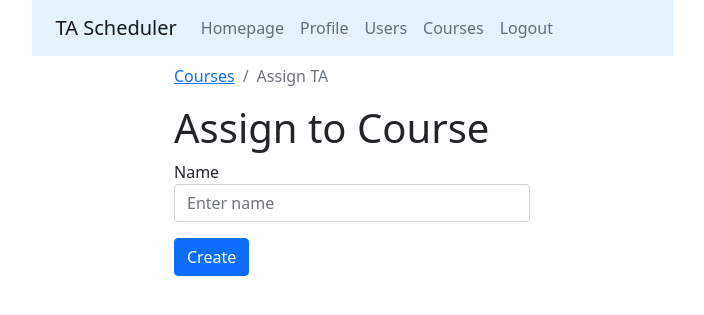
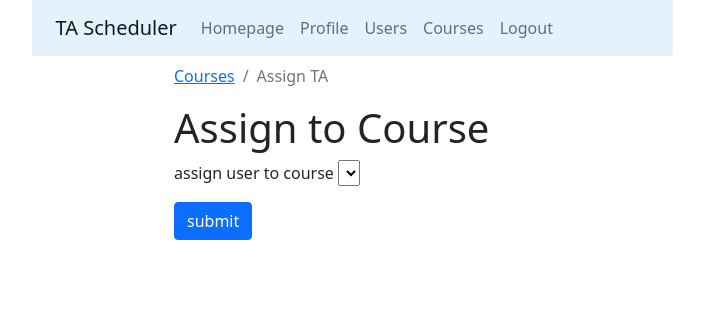
Before and after one commit to SiddharthPatel93/Djangoproject, a Django app: template scheduler/scheduler_app/templates/section_assignment.html in a window 1280 px wide. Shown: the top 315 px of the page, without its empty margins (288-992 px from the left). Run offline with Django 3.2, Linux system fonts and the light colour scheme; the template is opened without the code that fills it, so the values that code supplies are empty.

Commit message:
some progress on section assignment with connor

```diff
--- a/scheduler/scheduler/urls.py
+++ b/scheduler/scheduler/urls.py
@@ -38,5 +38,5 @@ urlpatterns = [
     path('courses/<int:course>/delete/', views.DeleteCourseView.as_view()),
     path('courses/<int:course>/sections/<int:section>/delete/', views.DeleteSectionView.as_view()),
     path('courses/<int:course>/assign/', views.AssignToCourseview.as_view()),
-    path('courses/<int:course>/<int:section>/assign/', views.AssignToCourseview.as_view()),
+    path('courses/<int:course>/<int:section>/assign/', views.AssignToSectionView.as_view()),
 ] + static(settings.STATIC_URL, document_root=settings.STATIC_ROOT)
--- a/scheduler/scheduler_app/templates/section_assignment.html
+++ b/scheduler/scheduler_app/templates/section_assignment.html
@@ -19,8 +19,12 @@
                 <h1>Assign to Course</h1>
 
                 <div class="form-group mb-3">
-                    <label for="name">Name</label>
-                    <input type="text" class="form-control" name="name" placeholder="Enter name" required>
+                    <label for = "users">assign user to course</label>
+                    <select name = "user" id="user">
+                        {% for user in users %}
+                            <option value="{{ user.pk }}">{{ user.name }} - {{  user.role }}</option>
+                        {% endfor %}
+                    </select>
                 </div>
 
                 {% if errors %}
@@ -31,7 +35,7 @@
                     </ul>
                 {% endif %}
 
-                <button class="btn btn-primary mb-3" type="submit">Create</button>
+                <button class="btn btn-primary mb-3" type="submit">submit</button>
             </form>
         </div>
     </div>
```
Also changed, not shown: scheduler/scheduler_app/views.py (+29 -18 lines).
